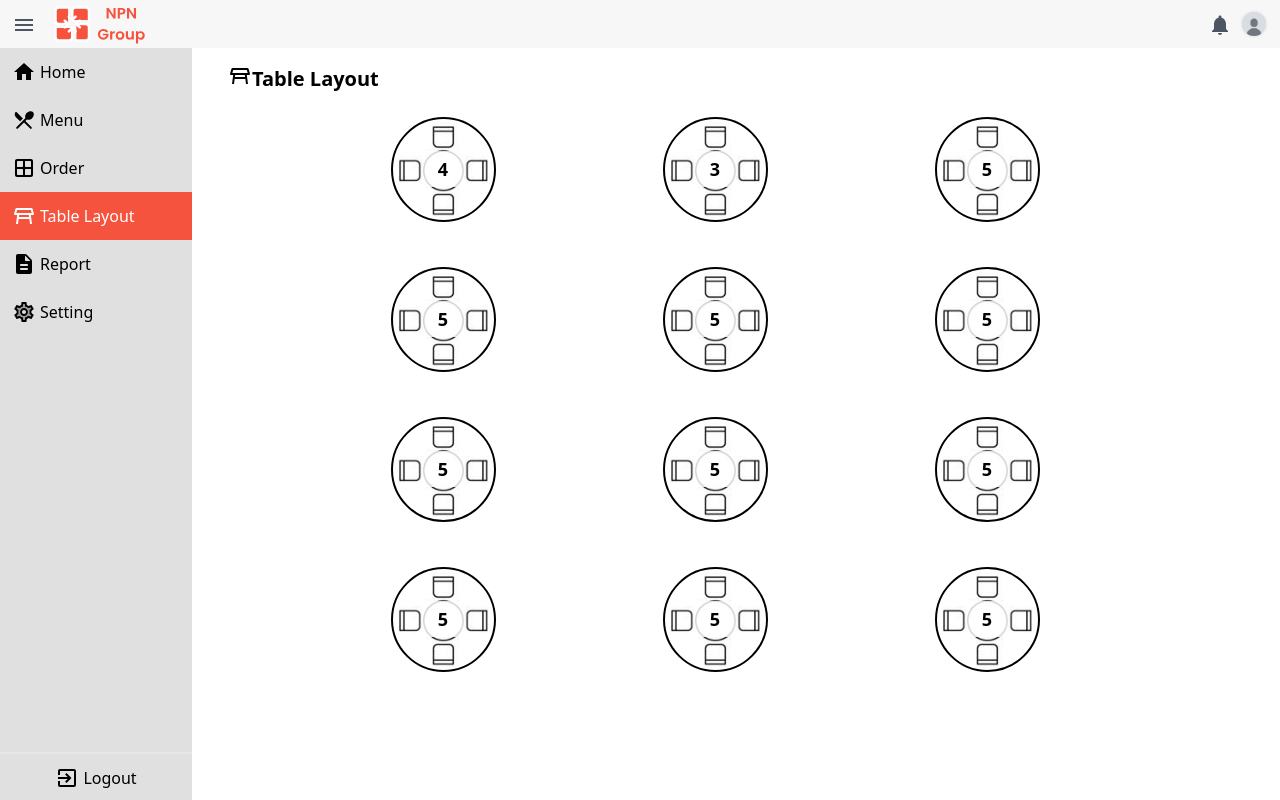
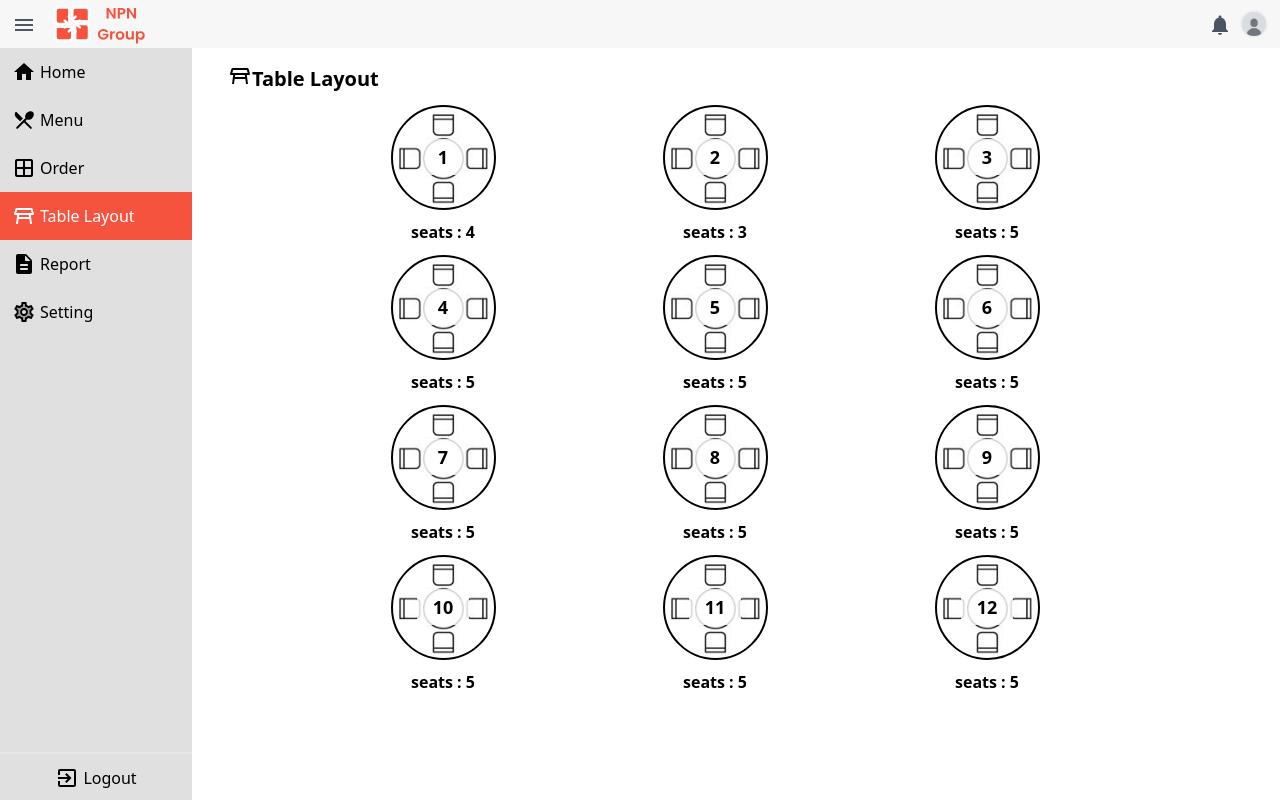
Before and after one commit to NPN-Group/npn-pos-owner, a Next.js app: page /table-layout in a window 1280 px wide. Built offline with nearby package versions, Linux system fonts and the light colour scheme.

Commit message:
fixed table page and order page for responsive

```diff
--- a/src/app/(private)/table-layout/page.tsx
+++ b/src/app/(private)/table-layout/page.tsx
@@ -23,7 +23,7 @@ export default function Menu() {
 
   ];
   const renderOnlyTable = () => {
-    return <div className='grid grid-cols-3 grid-flow-row pr-20 pl-40'>
+    return <div className='grid grid-cols-1 md:grid-cols-2 lg:grid-cols-3 grid-flow-row pr-20 pl-40'>
 
       {tables.map((table) => (
         <Tablecomponent
@@ -37,8 +37,8 @@ export default function Menu() {
   }
   const renderWithInformation = (id: number) => {
     return (
-      <div className="relative ">
-        <div className="grid grid-cols-3 grid-flow-row gap-0 w-[800px]">
+      <div className="relative  ">
+        <div className="grid grid-cols-1 md:grid-cols-2 lg:grid-cols-3 grid-flow-row gap-0 w-[800px] ">
           {tables.map((table) => (
             <Tablecomponent
               key={table.id}
@@ -49,7 +49,7 @@ export default function Menu() {
           ))}
         </div>
 
-        <div className="absolute top-1/2 right-20 transform -translate-y-1/2">
+        <div className=" lg:top-1/2 lg:right-20 lg:transform lg:-translate-y-1/2 top-[200px] md:-translate-x-[-50px] fixed ">
           <TableInformation Tables={tables[id - 1]} onClick={handleTableClick} />
         </div>
       </div>
--- a/src/app/order/page.tsx
+++ b/src/app/order/page.tsx
@@ -192,7 +192,7 @@ function page() {
             <div className={` px-2 py-2 hover:cursor-pointer ${filtered === "Cancelled" ? "bg-[#f8543c] text-white" : "bg-white"}`} onClick={() => {filteredOption("Cancelled")}}>Cancelled</div>
         </div>
 
-        <div className="grid grid-cols-2">
+        <div className="grid  grid-cols-1 lg:grid-cols-2">
           {mockOrders.map((order, index) => (
             <Order key={order.id} Orders={order} tableId={index + 1} />
           ))}
--- a/src/shared/components/Order.tsx
+++ b/src/shared/components/Order.tsx
@@ -23,7 +23,7 @@ export const MenuComponent: React.FC<MenucomponentProps> = ({ menus }) => {
 }
 const Order:React.FC<OrderProps> = ({Orders,tableId}) => {
     return (
-        <div className=' ml-10 h-[500px] overflow-scroll pr-10 shadow-md mt-5 '>
+        <div className=' min-w-[400px] ml-10 h-[500px] overflow-scroll pr-10 shadow-md mt-5 '>
             <div className=' flex justify-between pb-5' >
                 <div className='flex justify-start gap-2 '>
                     <div className='flex flex-col items-center font-semibold bg-[#f8543c] py-2 px-1 text-white'>
--- a/src/shared/components/Table.tsx
+++ b/src/shared/components/Table.tsx
@@ -5,13 +5,13 @@ import {Table,TableProps} from '../types/table'
 const Tablecomponent: React.FC<TableProps> = ({Tables, isActive, onClick}) => {
 
   return (
-    <div className='h-[150px] w-[150px]'>
-        <div className="h-[150px] w-[150px] rounded-full flex items-center justify-center text-white text-lg group ">
+    <div className='h-[150px] w-[150px] flex flex-col items-center group'>
+        <div className="h-[150px] w-[150px] rounded-full flex items-center justify-center text-white text-lg  ">
         <div
-        className={`relative w-[105px] h-[105px] bg-cover bg-center rounded-full border-2 transition-all duration-300 ${
+        className={`relative w-[105px] h-[105px] bg-cover bg-center rounded-full border-2 transition-all duration-300 hover:cursor-pointer ${
             isActive
               ? "border-red-500"
-              : "group-hover:border-[#ffa603] border-black"
+              : "group-hover:border-[#ffa603]  border-black"
           }`}
     style={{
         backgroundImage: isActive ? "url('/assets/table_click.png')"
@@ -23,18 +23,21 @@ const Tablecomponent: React.FC<TableProps> = ({Tables, isActive, onClick}) => {
       style={{
         backgroundImage: isActive ? "url('/assets/table_click.png')"
                                    : "url('/assets/table_hover.png')" }}
-    ></div>
+    >
+    </div>
 
     {/* Centered Text */}
-    <div className="absolute inset-0 flex items-center justify-center">
-      <p className="text-black text-lg font-bold px-4 py-1 rounded text-[16px] bg-white bg-opacity-80">
-        {Tables.quantity}
-      </p>
+        <div className="absolute inset-0 flex items-center justify-center">
+          <p className="text-black text-lg font-bold px-4 py-1 rounded text-[16px] bg-white bg-opacity-80">
+            {Tables.id}
+          </p>
+        </div>
+      </div>
     </div>
+    <div className={`font-semibold ${isActive
+              ? "text-red-500"
+              : "group-hover:text-[#ffa603]"}`}>seats : {Tables.quantity}</div>
   </div>
-</div>
-
-    </div>
   )
 }
 export default Tablecomponent
```
